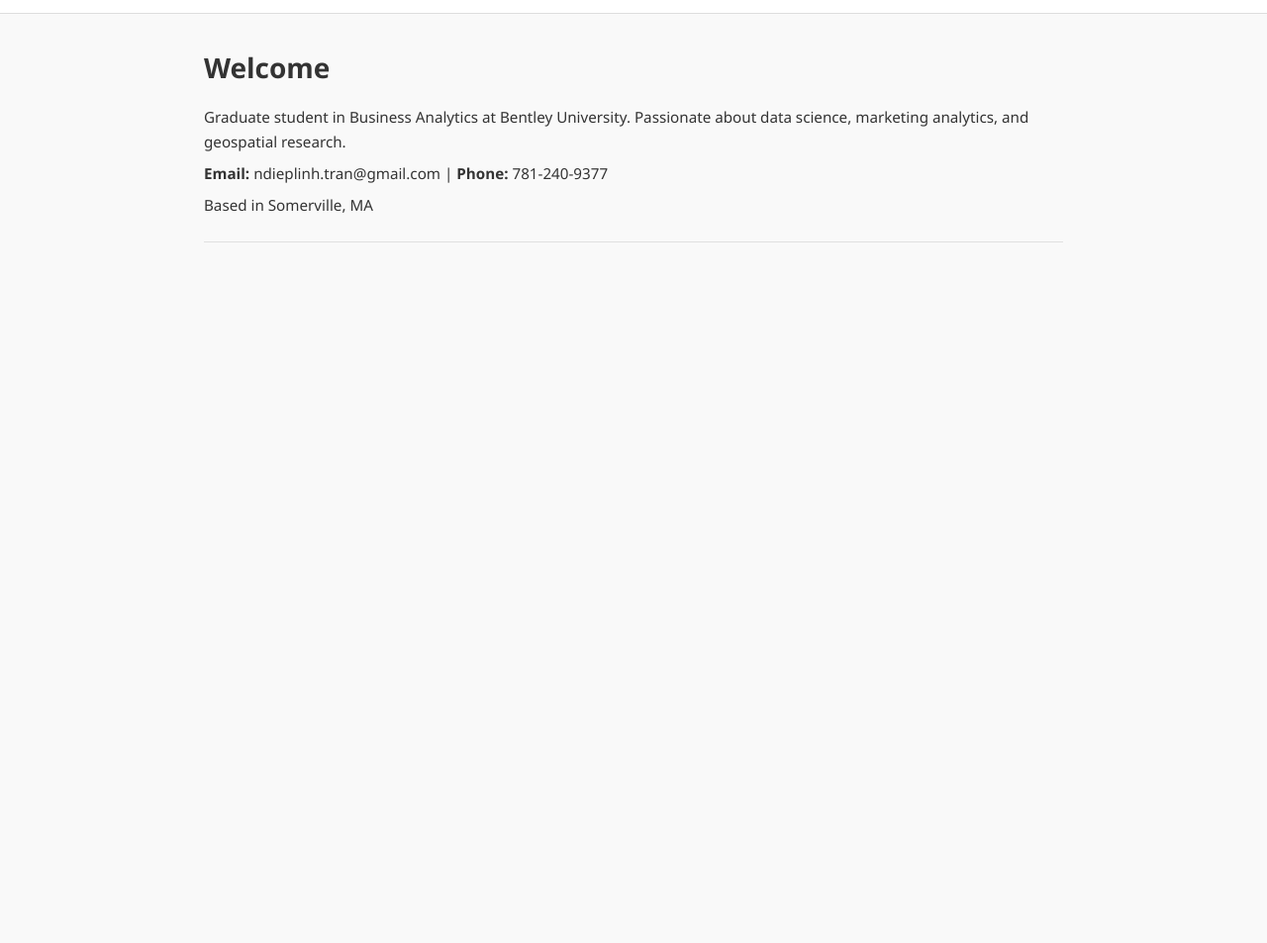
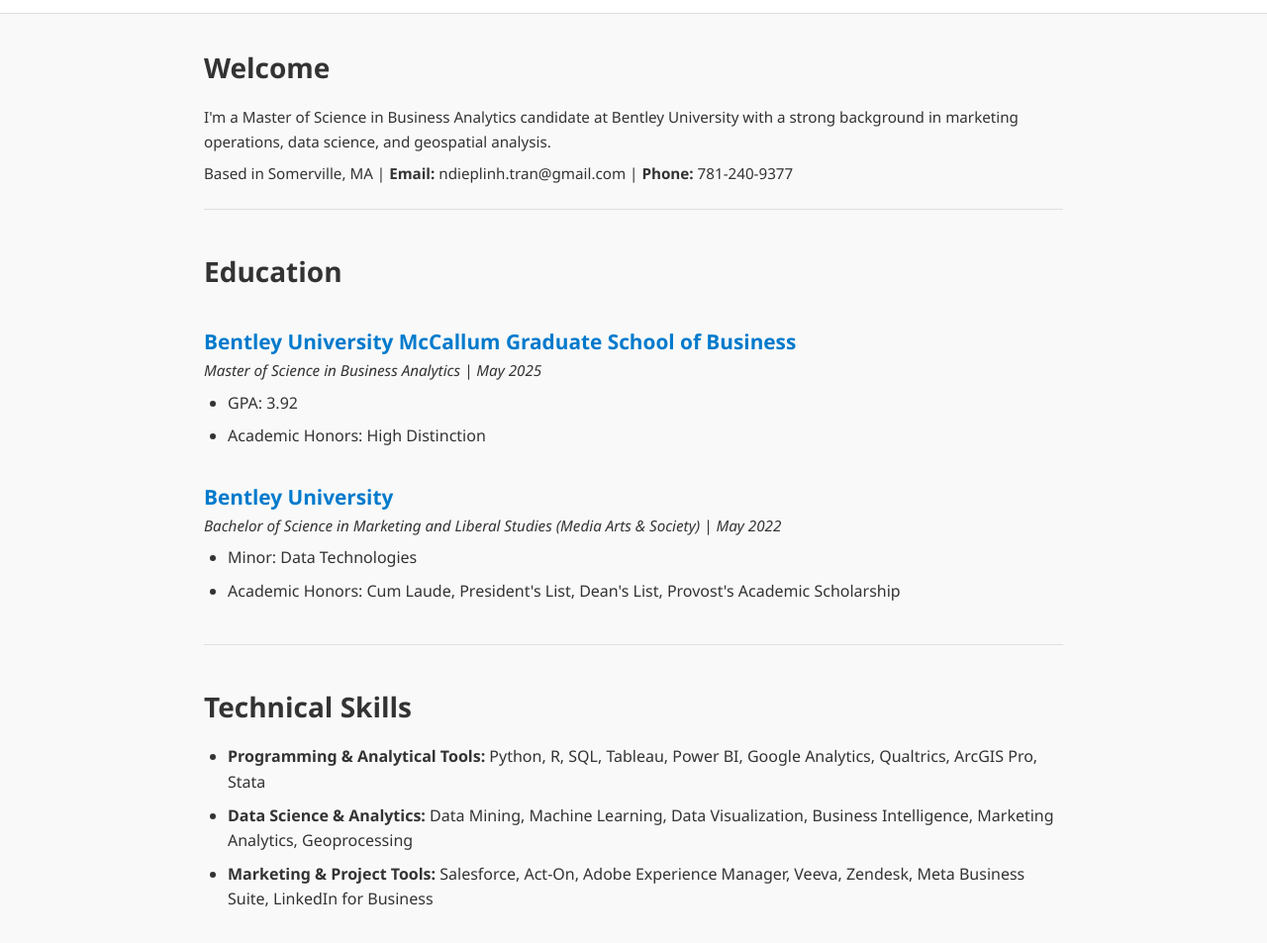
Before and after one commit to LinhTran0701/linhtran0701.github.io, a plain HTML site: page index.html in a window 1280 px wide. Shown: the part 85-1038 px from the top of the page at 99% size. Before the commit the page ends 800 px from the top, so only its background shows below. Drawn offline with Linux system fonts and the light colour scheme; files that its build step writes are made by us from their sources.

Commit message:
Update index.html

```diff
--- a/index.html
+++ b/index.html
@@ -1,8 +1,9 @@
 <!DOCTYPE html>
-<html>
+<html lang="en">
 <head>
-  <title>Linh (Lily) Tran Portfolio</title>
-  <link rel="stylesheet" href="css/style.css">
+  <meta charset="UTF-8" />
+  <title>Linh (Lily) Tran | Portfolio</title>
+  <link rel="stylesheet" href="css/style.css" />
 </head>
 <body>
   <header>
@@ -15,12 +16,38 @@
       </ul>
     </nav>
   </header>
+
   <main>
     <section>
       <h2>Welcome</h2>
-      <p>Graduate student in Business Analytics at Bentley University. Passionate about data science, marketing analytics, and geospatial research. </p>
-      <p><strong>Email:</strong> ndieplinh.tran@gmail.com | <strong>Phone:</strong> 781-240-9377</p>
-      <p>Based in Somerville, MA</p>
+      <p>I'm a Master of Science in Business Analytics candidate at Bentley University with a strong background in marketing operations, data science, and geospatial analysis.</p>
+      <p>Based in Somerville, MA | <strong>Email:</strong> ndieplinh.tran@gmail.com | <strong>Phone:</strong> 781-240-9377</p>
+    </section>
+
+    <section>
+      <h2>Education</h2>
+      <h3>Bentley University McCallum Graduate School of Business</h3>
+      <p><em>Master of Science in Business Analytics | May 2025</em></p>
+      <ul>
+        <li>GPA: 3.92</li>
+        <li>Academic Honors: High Distinction</li>
+      </ul>
+
+      <h3>Bentley University</h3>
+      <p><em>Bachelor of Science in Marketing and Liberal Studies (Media Arts & Society) | May 2022</em></p>
+      <ul>
+        <li>Minor: Data Technologies</li>
+        <li>Academic Honors: Cum Laude, President's List, Dean's List, Provost's Academic Scholarship</li>
+      </ul>
+    </section>
+
+    <section>
+      <h2>Technical Skills</h2>
+      <ul>
+        <li><strong>Programming & Analytical Tools:</strong> Python, R, SQL, Tableau, Power BI, Google Analytics, Qualtrics, ArcGIS Pro, Stata</li>
+        <li><strong>Data Science & Analytics:</strong> Data Mining, Machine Learning, Data Visualization, Business Intelligence, Marketing Analytics, Geoprocessing</li>
+        <li><strong>Marketing & Project Tools:</strong> Salesforce, Act-On, Adobe Experience Manager, Veeva, Zendesk, Meta Business Suite, LinkedIn for Business</li>
+      </ul>
     </section>
   </main>
 </body>
```
